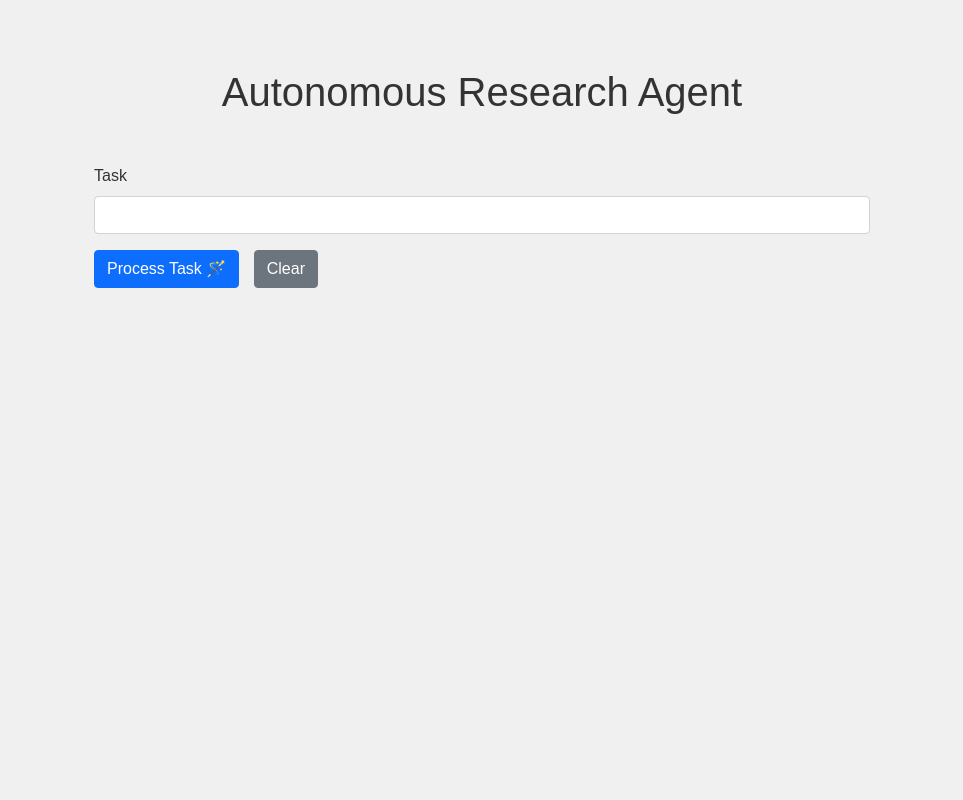
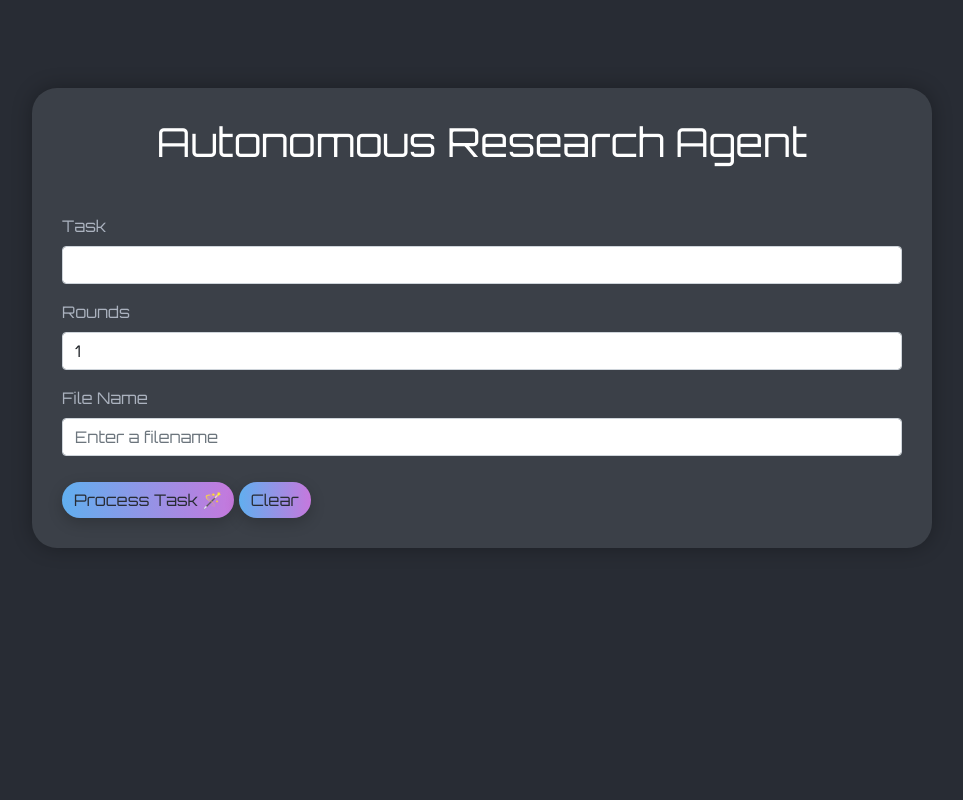
Before and after one commit to matthew-kissinger/radar, a Flask app: page / in a window 1280 px wide. Shown: the whole page, without its empty margins (158-1121 px from the left). Run offline with Flask 3, Linux system fonts and the light colour scheme; some libraries are stand-ins or nearby versions.

Commit message:
Add files via upload

```diff
--- a/templates/index.html
+++ b/templates/index.html
@@ -2,43 +2,129 @@
 <html lang="en">
   <head>
     <title>Research Agent</title>
+    <link href="https://fonts.googleapis.com/css?family=Orbitron&display=swap" rel="stylesheet">
     <link href="https://cdn.jsdelivr.net/npm/bootstrap@5.1.3/dist/css/bootstrap.min.css" rel="stylesheet">
     <style>
+      @import url('https://fonts.googleapis.com/css2?family=Roboto:wght@300;400&display=swap');
+      @import url('https://fonts.googleapis.com/icon?family=Material+Icons');
+
+      body {
+        padding: 40px;
+        font-family: 'Orbitron', sans-serif;
+        background: #282c34;
+        color: #ffffff;
+        overflow: auto;
+      }
+
+      .container {
+        max-width: 900px;
+        margin: auto;
+        border: none;
+        border-radius: 25px;
+        padding: 30px;
+        background: #3b4048;
+        box-shadow: 0px 0px 20px rgba(0,0,0,0.3);
+        color: #abb2bf;
+        word-break: break-word;
+      }
+
+      .btn {
+        margin-top: 10px;
+        transition: all 0.3s ease;
+        background: linear-gradient(to right, #61afef, #c678dd);
+        border: none;
+        box-shadow: 0px 5px 15px rgba(0,0,0,0.2);
+        border-radius: 25px;
+        color: #282c34;
+      }
+
+      .btn:hover {
+        transform: scale(1.05);
+      }
+
+      .btn:active {
+        transform: scale(0.95);
+      }
+
+      .list-group-item {
+        margin-bottom: 20px;
+        background-color: #282c34;
+        border: 1px solid #44475a;
+        transition: all 0.3s ease;
+        color: #abb2bf;
+        word-break: break-word;
+      }
+
+      .list-group-item:hover {
+        background: #3b4048;
+        border: 1px solid #bbb;
+        transform: scale(1.02);
+      }
+
+      .url-link {
+        color: #61afef;
+        word-break: break-all;
+      }
+
+      .url-link:hover {
+        text-decoration: none;
+      }
+
+      .loading-overlay {
+        position: fixed;
+        display: flex;
+        justify-content: center;
+        align-items: center;
+        width: 100%;
+        height: 100%;
+        top: 0;
+        left: 0;
+        background-color: rgba(0, 0, 0, 0.7);
+        z-index: 1000;
+      }
+
+      h1 {
+        transition: all 0.3s ease-in-out;
+        color: #ffffff;
+      }
+
+      h1:hover {
+        transform: scale(1.05);
+      }
+
+      .footer {
+        position: fixed;
+        left: 0;
+        bottom: 0;
+        width: 100%;
+        text-align: center;
+        color: #abb2bf;
+        font-size: 14px;
+        padding: 20px;
+        background: #282c34;
+        backdrop-filter: blur(5px);
+      }
+
+      p {
+        font-family: 'Roboto', sans-serif;
+        color: #ffffff;
+        font-size: 1.1em;
+        line-height: 1.5;
+        opacity: 0;
+        transition: opacity 0.5s ease-in-out;
+      }
+
+      p.loaded {
+        opacity: 1;
+      }
+
+      @media (max-width: 600px) {
         body {
           padding: 20px;
-        font-family: Arial, sans-serif;
-        background: #f0f0f0;
-        color: #333;
         }
-      .container {
-        max-width: 800px;
-        margin: auto;
-      }
-      .btn {
-        margin-right: 10px;
-      }
-      .list-group-item {
-        margin-bottom: 10px;
-        background: #e8e8e8;
-        border: 1px solid #ccc;
-        transition: all 0.3s ease;
-        word-wrap: break-word;
-      }
-      .list-group-item:hover {
-        background: #ddd;
-        transform: translateX(10px);
-      }
-      p {
-        margin-bottom: 0.5rem;
-      }
-      .url-link {
-        color: #0066cc;
-        text-decoration: none;
-      }
-      .url-link:hover {
-        text-decoration: underline;
       }
   </style>
+
   </head>
   <body>
     <div class="container mt-5">
@@ -49,19 +135,26 @@
             <label for="task" class="form-label">Task</label>
             <input type="text" class="form-control" id="task" name="task" value="{{ task }}">
         </div>
+        <div class="mb-3">
+          <label for="rounds" class="form-label">Rounds</label>
+          <input type="number" class="form-control" id="rounds" name="rounds" value="{{ rounds|default(1) }}">
+        </div>
+        <div class="mb-3" id="filenameDiv">
+          <label for="filename" class="form-label">File Name</label>
+          <input type="text" class="form-control" id="filename" name="filename" placeholder="Enter a filename">
+        </div>
 
         <input type="hidden" id="action" name="action" value="{{ action }}">
 
-        <button type="submit" id="processButton" class="btn btn-primary" onclick="setAction()">Process Task 🪄</button>
-        <button type="button" class="btn btn-secondary" onclick="clearSession()">Clear</button>
+        <button type="submit" id="processButton" class="btn btn-outline-light" onclick="setAction()">Process Task 🪄</button>
+        <button type="button" class="btn btn-outline-light" onclick="clearSession()">Clear</button>
       </form>
-
 
       {% if current_response %}
       <div class="mt-5">
         <h2 class="mb-3">Current Result</h2>
-        <p>{{ current_response|replace('\n', '<br>')|safe }}</p>
-        <a href="/download" class="btn btn-primary mt-3">Download Result</a>
+        <p class="loaded">{{ current_response|replace('\n', '<br>')|safe }}</p>
+        <a href="/download" class="btn btn-outline-light mt-3">Download Result</a>
       </div>
       {% endif %}
 
@@ -69,16 +162,18 @@
       <div class="mt-5">
         <h2 class="mb-3">Search History</h2>
         <ul class="list-group">
-            {% for search_term, url in search_history %}
+          {% for search_term, url, download_url in search_history %}
             <li class="list-group-item">
-                <p><strong>Search #{{ loop.index }}:</strong></p>
-                <p><strong>Term:</strong> {{ search_term }}</p>
-                <p><strong>URL:</strong> <a href="{{ url }}" target="_blank" class="url-link">{{ url }}</a></p>
+              <p class="loaded"><strong>Search #{{ loop.index }}:</strong></p>
+              <p class="loaded"><strong>Term:</strong> {{ search_term }}</p>
+              <p class="loaded"><strong>URL:</strong> <a href="{{ url }}" target="_blank" class="url-link">{{ url }}</a></p>
+              <p class="loaded"><strong>Download:</strong> <a href="{{ download_url }}" target="_blank" class="url-link">Download Report</a></p>
             </li>
           {% endfor %}
         </ul>
       </div>
       {% endif %}
+
     </div>
 
     <script>
@@ -89,14 +184,49 @@
         } else {
             document.getElementById('action').value='next';
         }
+        displayLoadingSpinner();
+
+        // Hide filename input and save its state to localStorage
+        var filenameDiv = document.getElementById('filenameDiv');
+        filenameDiv.style.display = 'none';
+        localStorage.setItem('filenameDivState', 'none');
       }
 
       function clearSession() {
         location.href = '/clear';
+
+        // Show filename input and save its state to localStorage
+        var filenameDiv = document.getElementById('filenameDiv');
+        filenameDiv.style.display = 'block';
+        localStorage.setItem('filenameDivState', 'block');
+      }
+
+      function displayLoadingSpinner() {
+        var loadingOverlay = document.getElementById('loadingOverlay');
+        loadingOverlay.style.display = 'flex';
+      }
+
+      // When the page loads or refreshes, restore the filename input visibility from localStorage
+      window.onload = function() {
+        var filenameDiv = document.getElementById('filenameDiv');
+        var filenameDivState = localStorage.getItem('filenameDivState');
+        if(filenameDivState) {
+            filenameDiv.style.display = filenameDivState;
+        }
       }
     </script>
 
 
     <script src="https://cdn.jsdelivr.net/npm/bootstrap@5.1.3/dist/js/bootstrap.bundle.min.js"></script>
+
+    <div class="loading-overlay" id="loadingOverlay" style="display:none;">
+        <div class="spinner-border text-primary" role="status">
+          <span class="visually-hidden">Loading...</span>
+        </div>
+    </div>
+
+    <footer class="footer">
+      <p>&copy; 2023 Autonomous Research Agent. All rights reserved.</p>
+    </footer>
   </body>
 </html>
```
Lines whose indentation alone changed are shown as unchanged.
